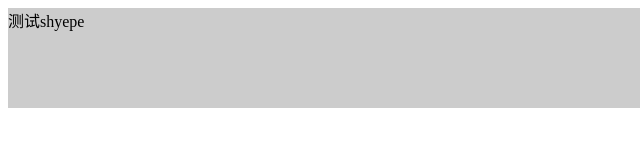
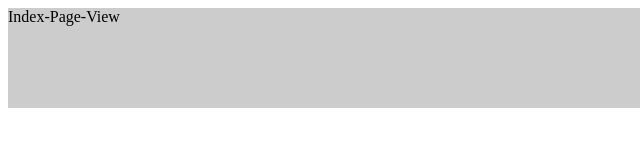
Before and after one commit to Minter-Lee/First-App, a website built with webpack: page index.html in a window 1280 px wide. Shown: the full height of the page, 0-640 px from the left. Built offline with nearby package versions, Linux system fonts and the light colour scheme.

Commit message:
fix build

```diff
--- a/app/scripts/tmpls/index-page.html
+++ b/app/scripts/tmpls/index-page.html
@@ -1 +1 @@
-<div>测试shyepe</div>
+<div>Index-Page-View</div>
--- a/package.json
+++ b/package.json
@@ -8,7 +8,7 @@
 	},
 	"scripts": {
 		"test": "echo \"Error: no test specified\" && exit 1",
-		"bulid": "webpack-dev-server --inline --hot"
+		"build": "webpack-dev-server --inline --hot"
 	},
 	"main": "index.js",
 	"devDependencies": {
```
Also changed, not shown: README.md.
